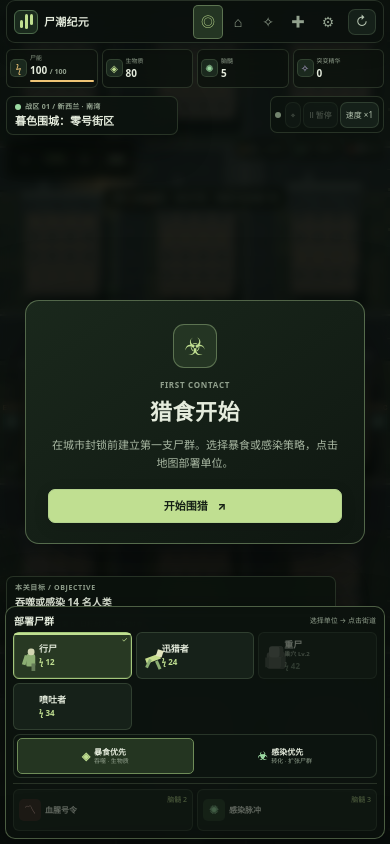
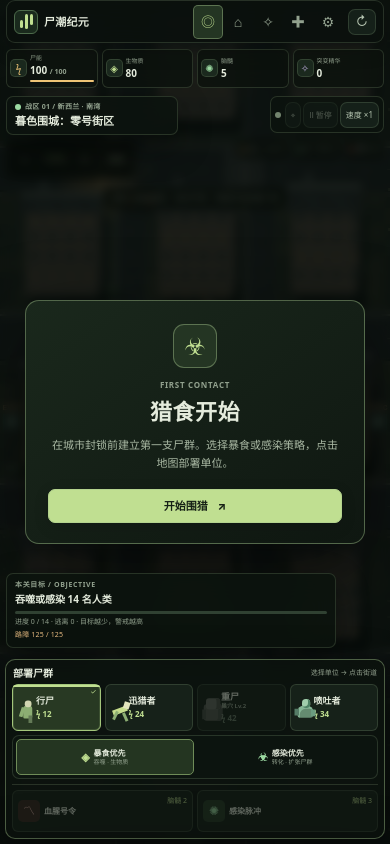
Before and after one commit to Tera-Dark/echo-frontier-prototype, a website: page index.html in a window 390 px wide. Drawn offline with Linux system fonts and the light colour scheme.

Commit message:
Style pixel siege UI and fourth unit card

```diff
--- a/style.css
+++ b/style.css
@@ -146,7 +146,7 @@ button:disabled:hover{transform:none;box-shadow:none}
 .section-heading .eyebrow{display:none}
 .section-heading h2{margin:0;font-size:11px;font-weight:750}
 .section-heading>.muted{font-size:8px;white-space:nowrap}
-.unit-grid{display:grid;grid-template-columns:repeat(3,minmax(0,1fr));gap:5px}
+.unit-grid{display:grid;grid-template-columns:repeat(4,minmax(0,1fr));gap:5px}
 .unit-card{position:relative;min-width:0;min-height:57px;display:flex;align-items:center;gap:7px;padding:6px 8px;border:1px solid var(--line);border-radius:8px;background:#162119;color:var(--text);text-align:left}
 .unit-card:hover:not(:disabled){border-color:var(--line-strong);background:#202e22}
 .unit-card.selected{border-color:#a3c67b;background:#283923;box-shadow:inset 0 0 0 1px #c0df9124}
@@ -460,3 +460,18 @@ button:disabled:hover{transform:none;box-shadow:none}
 @media(prefers-reduced-motion:reduce){
  *,*::before,*::after{scroll-behavior:auto!important;animation-duration:.01ms!important;transition-duration:.01ms!important}
 }
+
+/* Siege vertical slice: minimal HUD, readable four-unit controls. */
+.unit-grid .spitter-art:before{left:5px;top:12px;width:21px;height:16px;border-radius:8px 8px 4px 4px;background:#648b70;box-shadow:inset 3px 4px #86b696}
+.unit-grid .spitter-art:after{left:11px;top:3px;width:11px;height:12px;border-radius:5px;background:#a1ceac;box-shadow:inset -3px -2px #4e8365}
+.unit-grid .spitter-art i{left:1px;top:16px;width:6px;height:9px;background:#557c66}
+.unit-grid .spitter-art b{left:23px;top:17px;width:6px;height:9px;background:#6b9c80}
+.barrier-status{color:#e9bc82!important;font-variant-numeric:tabular-nums;letter-spacing:.025em}
+@media(max-width:760px){
+ .unit-grid{grid-template-columns:repeat(4,minmax(0,1fr))}
+ .unit-card{padding-inline:3px}
+ .unit-copy>strong{font-size:9px}
+ .unit-copy em{font-size:8px}
+ .bottom-dock{padding:6px}
+ .battle-footer{bottom:calc(env(safe-area-inset-bottom) + 196px)}
+}
```
